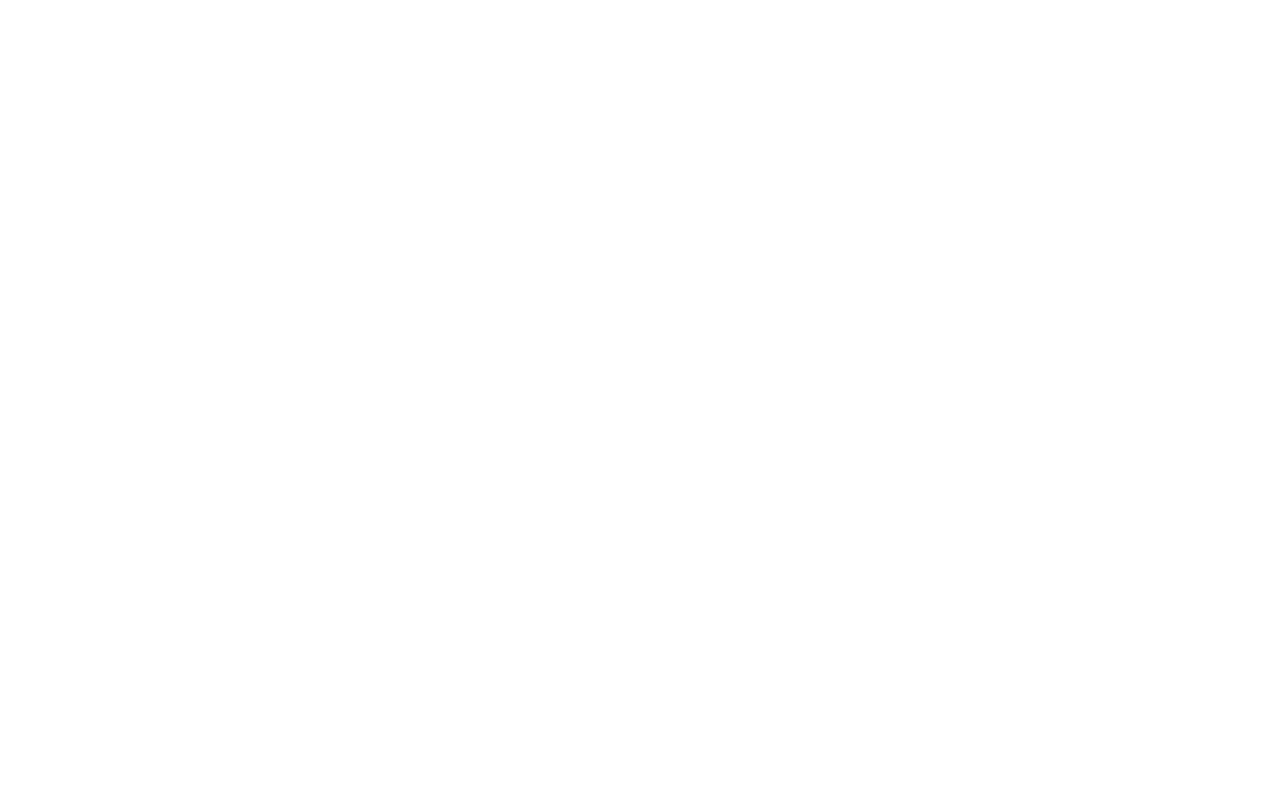
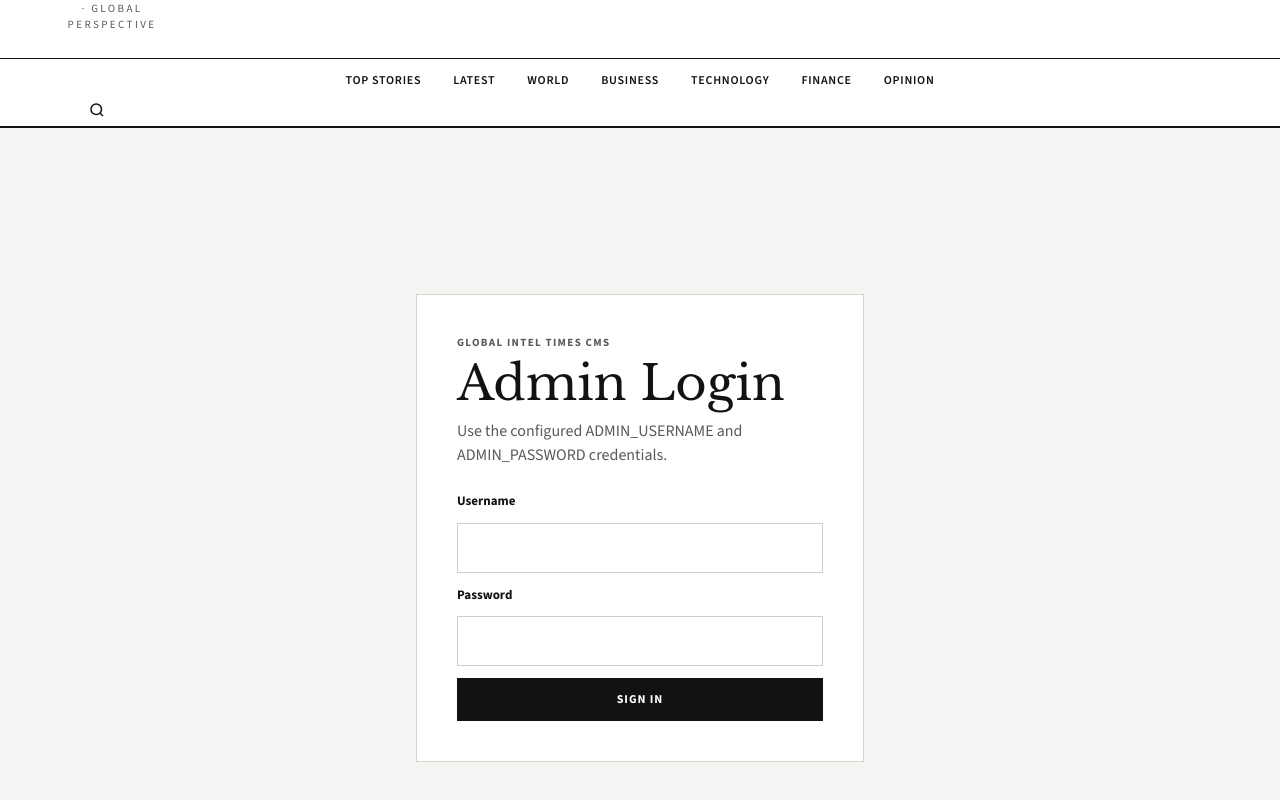
Before and after one commit to karangadhiya07-ship-it/global-intel-times, a Next.js app: page /admin/login in a window 1280 px wide. Before the commit this address had no page. Shown: the part 334-1134 px from the top of the page. Before the commit the page ends 800 px from the top, so only its background shows below. Built offline with nearby package versions, Linux system fonts and the light colour scheme.

Commit message:
Protect admin panel with static login

```diff
--- /dev/null
+++ b/app/admin/login/page.tsx
@@ -0,0 +1,20 @@
+import { Suspense } from "react";
+import AdminLoginForm from "@/components/admin/AdminLoginForm";
+
+export default function AdminLoginPage() {
+  const expectedUsername = process.env.ADMIN_USERNAME ?? "";
+  const expectedPassword = process.env.ADMIN_PASSWORD ?? "";
+
+  return (
+    <main className="admin-login-page">
+      <section className="admin-login-card" aria-labelledby="admin-login-heading">
+        <p>Global Intel Times CMS</p>
+        <h1 id="admin-login-heading">Admin Login</h1>
+        <span>Use the configured ADMIN_USERNAME and ADMIN_PASSWORD credentials.</span>
+        <Suspense fallback={<div className="admin-auth-loading">Loading login…</div>}>
+          <AdminLoginForm expectedUsername={expectedUsername} expectedPassword={expectedPassword} />
+        </Suspense>
+      </section>
+    </main>
+  );
+}
--- a/app/globals.css
+++ b/app/globals.css
@@ -1734,3 +1734,114 @@
     grid-template-columns: repeat(2, minmax(0, 1fr));
   }
 }
+
+/* Static admin authentication */
+.admin-auth-loading {
+  display: grid;
+  min-height: 100vh;
+  place-items: center;
+  background: #f4f4f2;
+  color: var(--color-ink-muted);
+  font-size: 0.875rem;
+  font-weight: 700;
+  letter-spacing: 0.08em;
+  text-transform: uppercase;
+}
+
+.admin-header-actions {
+  display: flex;
+  flex-wrap: wrap;
+  align-items: center;
+  justify-content: flex-end;
+  gap: 0.5rem;
+}
+
+.admin-logout {
+  border: 1px solid var(--color-ink);
+  background: var(--color-ink);
+  color: #fff;
+  cursor: pointer;
+  font: inherit;
+  font-size: 0.75rem;
+  font-weight: 700;
+  letter-spacing: 0.08em;
+  padding: 0.7rem 0.9rem;
+  text-transform: uppercase;
+}
+
+.admin-logout--compact {
+  width: 100%;
+  margin-top: 1rem;
+  border-color: rgba(255, 255, 255, 0.28);
+  background: transparent;
+  color: rgba(255, 255, 255, 0.78);
+}
+
+.admin-logout:hover,
+.admin-logout:focus-visible {
+  background: #333;
+  color: #fff;
+}
+
+.admin-login-page {
+  display: grid;
+  min-height: 100vh;
+  place-items: center;
+  background: #f4f4f2;
+  padding: 1rem;
+}
+
+.admin-login-card {
+  width: min(100%, 28rem);
+  border: 1px solid #d7d7d2;
+  background: #fff;
+  padding: clamp(1.5rem, 4vw, 2.5rem);
+}
+
+.admin-login-card > p {
+  margin: 0 0 0.5rem;
+  color: var(--color-ink-muted);
+  font-size: 0.6875rem;
+  font-weight: 800;
+  letter-spacing: 0.12em;
+  text-transform: uppercase;
+}
+
+.admin-login-card h1 {
+  margin: 0;
+  font-family: var(--font-serif);
+  font-size: clamp(2rem, 6vw, 3rem);
+  line-height: 1;
+}
+
+.admin-login-card > span {
+  display: block;
+  margin-top: 0.75rem;
+  color: var(--color-ink-muted);
+  line-height: 1.5;
+}
+
+.admin-login-form {
+  display: grid;
+  gap: 0.75rem;
+  margin-top: 1.5rem;
+}
+
+.admin-login-form label {
+  font-size: 0.8125rem;
+  font-weight: 700;
+}
+
+.admin-login-form input {
+  border: 1px solid #cfcfca;
+  color: var(--color-ink);
+  font: inherit;
+  padding: 0.75rem;
+}
+
+.admin-login-form p {
+  margin: 0;
+  color: #7a1f1f;
+  font-size: 0.875rem;
+  font-weight: 700;
+}
--- /dev/null
+++ b/components/admin/AdminAuthGuard.tsx
@@ -0,0 +1,52 @@
+"use client";
+
+import { usePathname, useRouter } from "next/navigation";
+import { ReactNode, useEffect, useState } from "react";
+
+const sessionCookieName = "git_admin_session";
+
+function hasAdminSession() {
+  return document.cookie
+    .split(";")
+    .map((cookie) => cookie.trim())
+    .some((cookie) => cookie.startsWith(`${sessionCookieName}=`));
+}
+
+export default function AdminAuthGuard({ children }: { children: ReactNode }) {
+  const pathname = usePathname();
+  const router = useRouter();
+  const [authorized, setAuthorized] = useState(false);
+  const [checked, setChecked] = useState(false);
+
+  useEffect(() => {
+    const timer = window.setTimeout(() => {
+      if (pathname === "/admin/login") {
+        setAuthorized(true);
+        setChecked(true);
+        return;
+      }
+
+      if (hasAdminSession()) {
+        setAuthorized(true);
+        setChecked(true);
+        return;
+      }
+
+      const next = encodeURIComponent(pathname || "/admin");
+      router.replace(`/admin/login?next=${next}`);
+      setChecked(true);
+    }, 0);
+
+    return () => window.clearTimeout(timer);
+  }, [pathname, router]);
+
+  if (!checked) {
+    return <div className="admin-auth-loading">Checking admin session…</div>;
+  }
+
+  if (!authorized) {
+    return <div className="admin-auth-loading">Redirecting to admin login…</div>;
+  }
+
+  return <>{children}</>;
+}
--- a/components/admin/AdminHeader.tsx
+++ b/components/admin/AdminHeader.tsx
@@ -1,4 +1,5 @@
 import Link from "next/link";
+import AdminLogoutButton from "@/components/admin/AdminLogoutButton";
 
 export default function AdminHeader({ title, eyebrow }: { title: string; eyebrow?: string }) {
   return (
@@ -7,9 +8,12 @@
         {eyebrow && <p>{eyebrow}</p>}
         <h1>{title}</h1>
       </div>
-      <Link href="/" className="admin-header-link">
-        View site
-      </Link>
+      <div className="admin-header-actions">
+        <Link href="/" className="admin-header-link">
+          View site
+        </Link>
+        <AdminLogoutButton />
+      </div>
     </header>
   );
 }
--- a/components/admin/AdminLayout.tsx
+++ b/components/admin/AdminLayout.tsx
@@ -1,4 +1,5 @@
 import { ReactNode } from "react";
+import AdminAuthGuard from "@/components/admin/AdminAuthGuard";
 import AdminHeader from "@/components/admin/AdminHeader";
 import AdminSidebar from "@/components/admin/AdminSidebar";
 
@@ -10,6 +11,7 @@
 
 export default function AdminLayout({ title, eyebrow, children }: AdminLayoutProps) {
   return (
+    <AdminAuthGuard>
       <div className="admin-shell">
         <AdminSidebar />
         <div className="admin-main">
@@ -17,5 +19,6 @@
           <main className="admin-content">{children}</main>
         </div>
       </div>
+    </AdminAuthGuard>
   );
 }
--- /dev/null
+++ b/components/admin/AdminLoginForm.tsx
@@ -0,0 +1,47 @@
+"use client";
+
+import { useRouter, useSearchParams } from "next/navigation";
+import { FormEvent, useState } from "react";
+
+const sessionCookieName = "git_admin_session";
+
+type AdminLoginFormProps = {
+  expectedUsername: string;
+  expectedPassword: string;
+};
+
+export default function AdminLoginForm({ expectedUsername, expectedPassword }: AdminLoginFormProps) {
+  const router = useRouter();
+  const searchParams = useSearchParams();
+  const [error, setError] = useState("");
+
+  function handleSubmit(event: FormEvent<HTMLFormElement>) {
+    event.preventDefault();
+
+    const formData = new FormData(event.currentTarget);
+    const username = String(formData.get("username") ?? "");
+    const password = String(formData.get("password") ?? "");
+
+    if (username !== expectedUsername || password !== expectedPassword) {
+      setError("The username or password is incorrect.");
+      return;
+    }
+
+    document.cookie = `${sessionCookieName}=static-admin; path=/; max-age=86400; SameSite=Lax`;
+    router.replace(searchParams.get("next") || "/admin");
+  }
+
+  return (
+    <form className="admin-login-form" onSubmit={handleSubmit}>
+      <label htmlFor="admin-username">Username</label>
+      <input id="admin-username" name="username" type="text" autoComplete="username" required />
+
+      <label htmlFor="admin-password">Password</label>
+      <input id="admin-password" name="password" type="password" autoComplete="current-password" required />
+
+      {error && <p role="alert">{error}</p>}
+
+      <button type="submit" className="admin-button">Sign in</button>
+    </form>
+  );
+}
--- /dev/null
+++ b/components/admin/AdminLogoutButton.tsx
@@ -0,0 +1,20 @@
+"use client";
+
+import { useRouter } from "next/navigation";
+
+const sessionCookieName = "git_admin_session";
+
+export default function AdminLogoutButton({ compact = false }: { compact?: boolean }) {
+  const router = useRouter();
+
+  function logout() {
+    document.cookie = `${sessionCookieName}=; path=/; max-age=0; SameSite=Lax`;
+    router.replace("/admin/login");
+  }
+
+  return (
+    <button type="button" className={compact ? "admin-logout admin-logout--compact" : "admin-logout"} onClick={logout}>
+      Logout
+    </button>
+  );
+}
--- a/components/admin/AdminSidebar.tsx
+++ b/components/admin/AdminSidebar.tsx
@@ -1,4 +1,5 @@
 import Link from "next/link";
+import AdminLogoutButton from "@/components/admin/AdminLogoutButton";
 
 const adminLinks = [
   { label: "Dashboard", href: "/admin" },
@@ -23,6 +24,7 @@
           </Link>
         ))}
       </nav>
+      <AdminLogoutButton compact />
     </aside>
   );
 }
```
Lines whose indentation alone changed are shown as unchanged.
